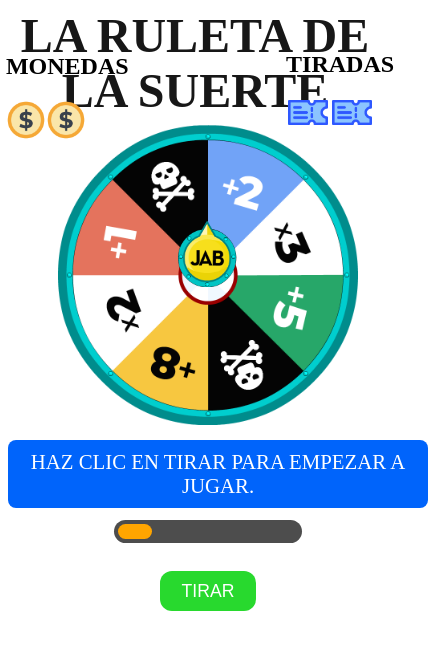
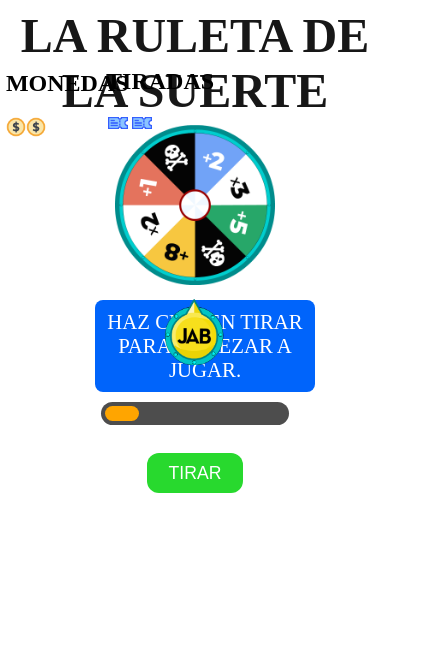
Before and after one commit to JMT79/Ruleta_de_la_suerte_REACT, a React (Vite) app: page / in a window 390 px wide. Shown: the top 650 px of the page, 428 px wide, since content can reach past the window. Built offline with nearby package versions, Linux system fonts and the light colour scheme.

Commit message:
Update index.css

```diff
--- a/src/index.css
+++ b/src/index.css
@@ -142,7 +142,7 @@ img {
 @media screen and (max-width: 450px) {
 
 titulo {
-  font-size: 2rem;
+  font-size: 1rem;
 
 }
 
@@ -150,12 +150,12 @@ titulo {
 
   margin: 2% auto 0;
 
-  width: 400px;
+  width: 200px;
 }
 
 .ruleta {
-  width: 300px;
-  height: 300px;
+  width: 160px;
+  height: 160px;
   background-size: cover;
   background-position: center;
   margin: 0 auto 15px;
@@ -166,34 +166,25 @@ titulo {
   right: 0;
   margin: auto;
   width: 60px;
-  top:96px;
+  top:120 px;
 }
 .barra {
-
   width: 180px;
   height: 15px;
-
-
   margin: 10px auto 8px;
 }
 
 .barra_int {
-
   height: 15px;
-
 }
 .empezar {
-
   width: 96px;
   height: 40px;
-
   font-size: 1.1rem;
-
 }
-
 .premio {
-  width: 400px;
-  margin: 3% auto;
+  width: 200px;
+  margin: 4% auto;
   padding: 10px;
 
   border-radius: 8px;
@@ -211,23 +202,23 @@ titulo {
 .monedas {
   position: absolute;
   left: 1%;
-  top: 6%;
-  width: 120px;
+  top: 8%;
+  width: 80 px;
   padding: 2px;
 
 }
 .monedas img {
-  width: 40px;
+  width: 20px;
 }
 .tiradas {
 
   right: 1%;
-  top: 6%;
-  width:100px;
+  top: 8%;
+  width:80 px;
 
 }
 .tiradas img {
-  width: 40px;
+  width: 20px;
   padding: 2px;
 }
 .cartera {
```
